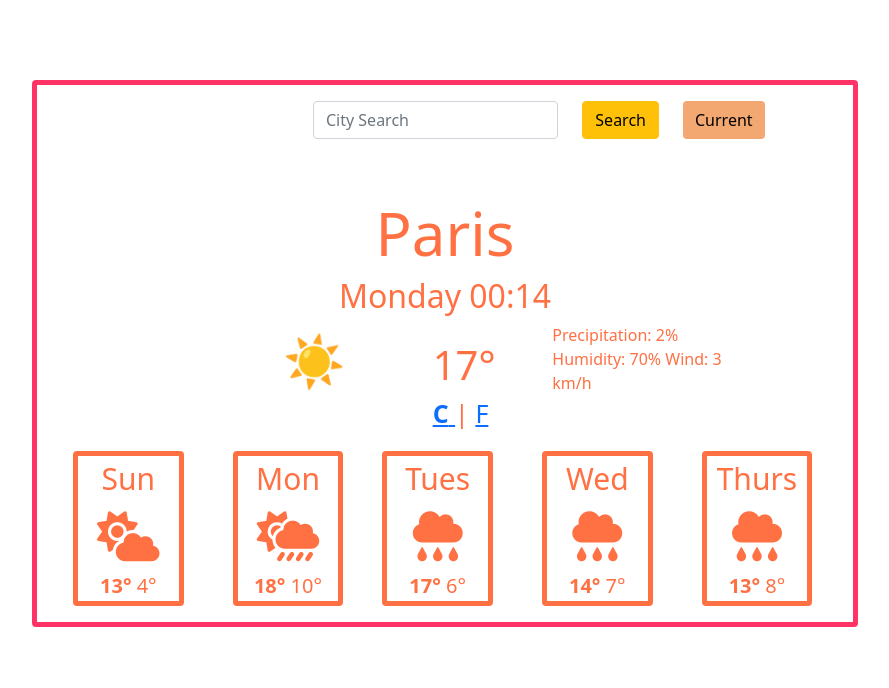
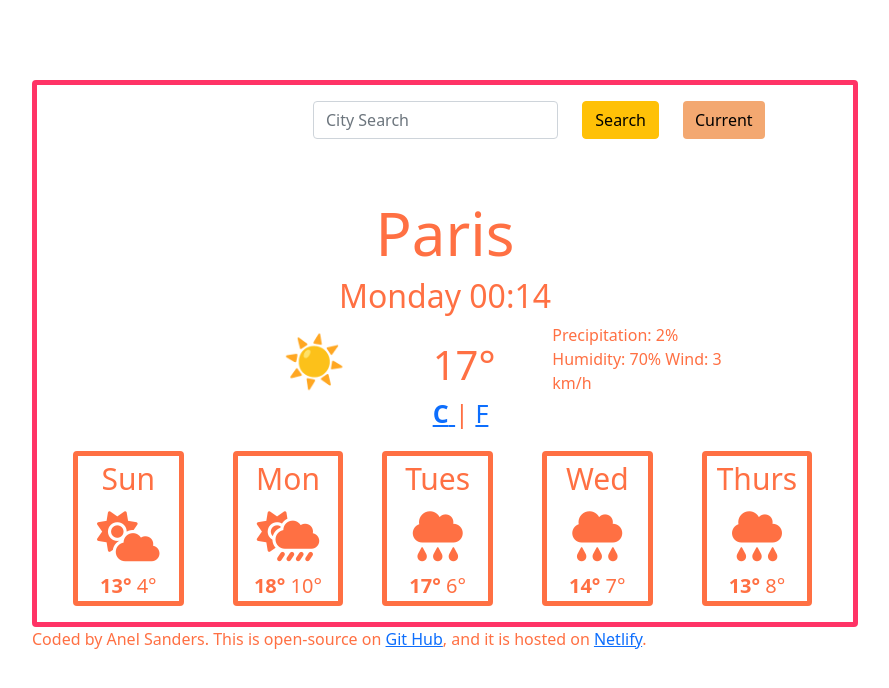
Before and after one commit to art-591/WeatherApp, a plain HTML site: page index.html in a window 1280 px wide. Shown: the top 688 px of the page, without its empty margins (195-1084 px from the left). Drawn offline with nearby package versions, Linux system fonts and the light colour scheme.

Commit message:
Updated Coder Information

```diff
--- a/index.html
+++ b/index.html
@@ -109,7 +109,13 @@
           </div>
         </div>
       </div>
+      <span class="coder">
+        Coded by Anel Sanders. This is open-source on
+        <a href="https://github.com/art-591/WeatherApp">Git Hub</a>, and it is
+        hosted on <a href="https://www.netlify.com/" target="blank">Netlify</a>.
+      </span>
     </div>
+
     <script src="index.js"></script>
   </body>
 </html>
--- a/styles.css
+++ b/styles.css
@@ -119,3 +119,7 @@ span {
   box-shadow: none;
   border: none;
 }
+
+.coder {
+  text-align: center;
+}
```
